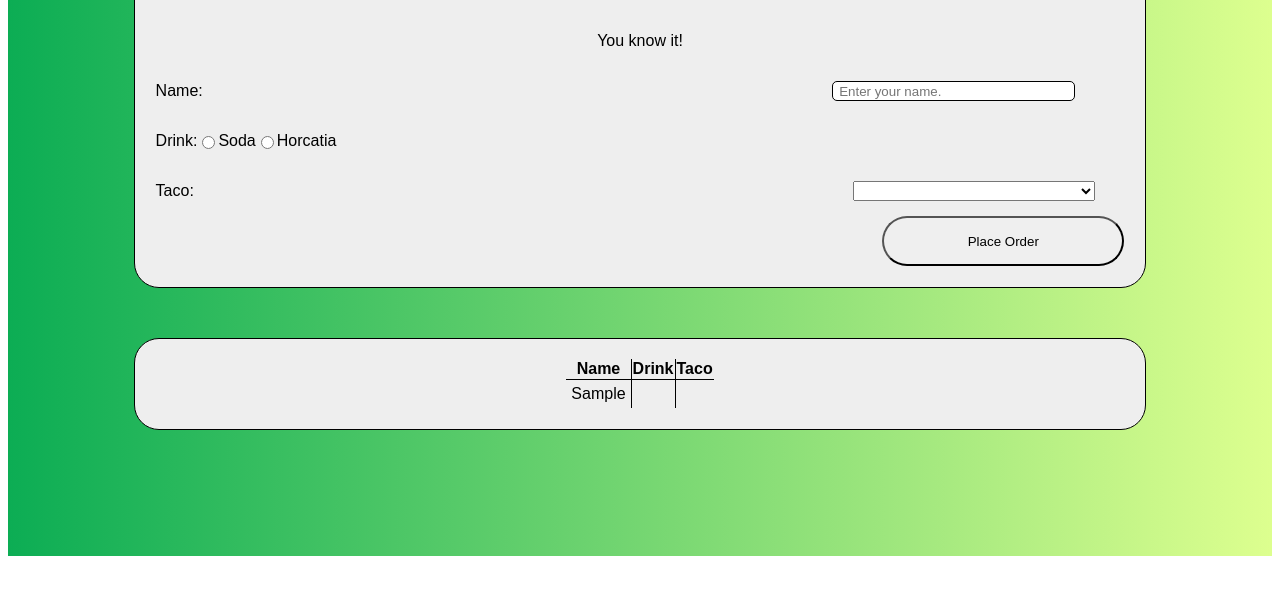
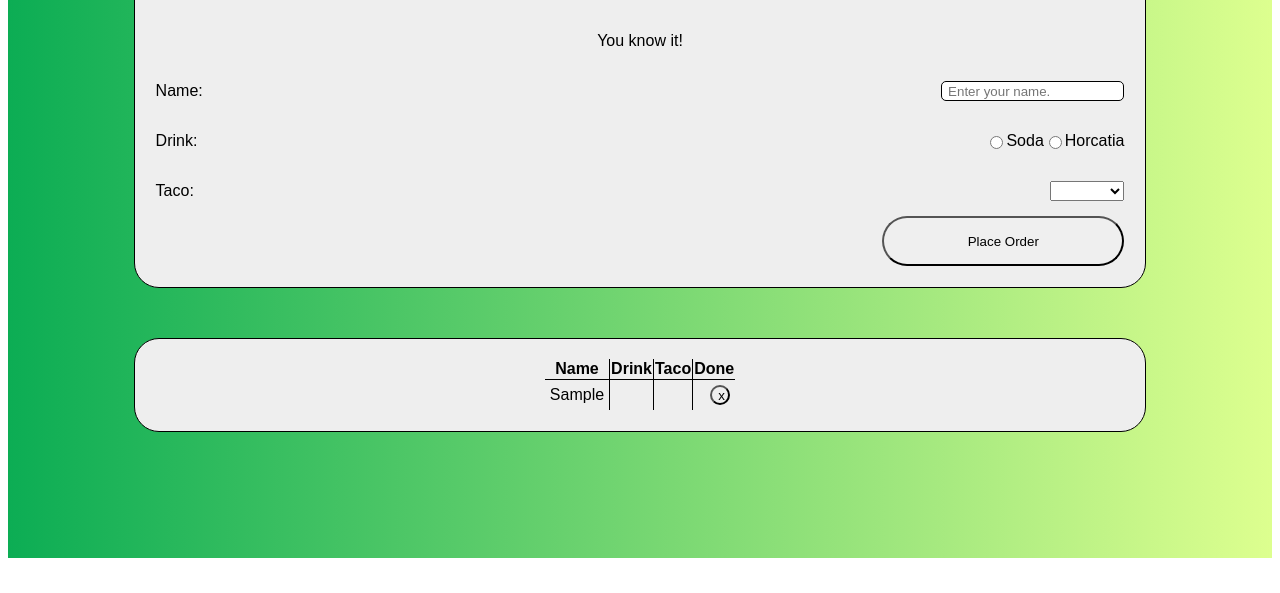
Before and after one commit to josh-klimaszewski/tacos, a plain HTML site: page index.html in a window 1280 px wide. Both pictures are taken after typing "Sample" into the empty fields and a click on the button "Place Order". Shown: the part 207-800 px from the top of the page. Drawn offline with nearby package versions, Linux system fonts and the light colour scheme.

Commit message:
added xout

```diff
--- a/components/orderForm.component.js
+++ b/components/orderForm.component.js
@@ -9,9 +9,11 @@
                     <input id="nameInput" type="text" ng-model="name" placeholder=" Enter your name.">
                 </div>
                 <div class="formTask">
-                    <p>Drink:</p>
-                    <input name="drinkInput" type="radio" ng-model="drink" value="soda">Soda
-                    <input name="drinkInput" type="radio" ng-model="drink" value="horcatia">Horcatia
+                    <p id=>Drink:</p>
+                    <div id="drinkInput">
+                        <input name="drinkInput" type="radio" ng-model="drink" value="soda">Soda
+                        <input name="drinkInput" type="radio" ng-model="drink" value="horcatia">Horcatia
+                    </div>
                 </div>
                 <div class="formTask">
                     <p>Taco: </p>
--- a/components/orderList.component.js
+++ b/components/orderList.component.js
@@ -4,14 +4,16 @@
             <div class="table">
                 <table>
                     <tr>
-                        <th id="thLeft">Name</th>
-                        <th>Drink</th>
-                        <th id="thRight">Taco</th>
+                        <th class="thRight">Name</th>
+                        <th class="thRight">Drink</th>
+                        <th class="thRight">Taco</th>
+                        <th>Done</th>
                     </tr>
                     <tr ng-repeat="x in $ctrl.orderList track by $index" >
                         <td>{{ x.name }}</td>
                         <td class="pillar">{{ x.drink }}</td>
-                        <td>{{ x.taco }}</td>
+                        <td class="pillar">{{ x.taco }}</td>
+                        <td><button class="xout" ng-click="$ctrl.xoutOrder(x)";>x</button>
                     </tr>
                 </table>
             </div>
@@ -19,7 +21,10 @@
         controller: function(OrderService) {
             var vm = this;
             vm.orderList = OrderService.getOrder();
-            console.log(vm.orderList)
+            vm.xoutOrder = function(order)  {
+                OrderService.removeOrder(order);
+            }
+
         }
     }
     angular
--- a/module.js
+++ b/module.js
@@ -2,3 +2,4 @@
     angular
         .module("app", []);
 })();
+// enter submits whyyyy
--- a/services/OrderService.component.js
+++ b/services/OrderService.component.js
@@ -3,7 +3,8 @@
         var orders = [];
         return {
             addOrder: addOrder,
-            getOrder: getOrder
+            getOrder: getOrder,
+            removeOrder: removeOrder
         }
 
         function addOrder(name, drink, taco) {
@@ -25,6 +26,11 @@
             return orders;
             orders = [];
         }
+        function removeOrder(order) {
+            var array = orders;
+            var index = array.indexOf(order);
+            array.splice(index, 1);
+        }
     }
     angular
         .module("app")
--- a/style.css
+++ b/style.css
@@ -1,16 +1,15 @@
 * {
     box-sizing: border-box;
 }
+
 main {
-    background:linear-gradient(to right, #0cad54, #ddff8f);
+    background: linear-gradient(to right, #0cad54, #ddff8f);
     display: flex;
     flex-direction: column;
     font-family: Arial, Helvetica, sans-serif;
     padding: 10%;
+}
 
-
-
-}
 .container {
     text-align: center;
     background-color: #eee;
@@ -21,12 +20,28 @@ main {
     border: 1px solid black;
     width: 100%;
 }
+
 .formTask {
     display: flex;
+    align-items: center;
+    justify-content: space-between;
+    ;
+}
 
-    align-items: center;
+#nameInput {
+    height: 20px;
+    border: 1px solid black;
+    border-radius: 5px;
+}
 
+#drinkInput {
+    display: flex;
 }
+
+#tacoInput {
+    height: 20px;
+}
+
 button {
     width: 25%;
     height: 50px;
@@ -34,21 +49,8 @@ button {
     align-self: flex-end;
     border-radius: 25px;
 }
-#nameInput {
-    width: 25%;
-    height: 20px;
-    margin-left: 65%;
-    border: 1px solid black;
-    border-radius: 5px;
-}
-#tacoInput {
-    width: 25%;
-    height: 20px;
-    margin-left: 68%;
-}
+
 .table {
-
-
     border: 1px solid black;
     width: 100%;
     margin-top: 5%;
@@ -56,26 +58,32 @@ button {
     padding: 2%;
     border-radius: 25px;
 }
+
 table {
     display: flex;
     justify-content: space-around;
     border-collapse: collapse;
 }
+
 th {
     border-bottom: 1px solid black;
 }
+
 td {
     border-top: 1px solid black;
     padding: 5px;
 }
+
 .pillar {
     border-left: 1px solid black;
     border-right: 1px solid black;
 }
 
-#thRight {
-    border-left: 1px solid black;
-}
-#thLeft {
+.thRight {
     border-right: 1px solid black;
 }
+
+.xout {
+    width: 20px;
+    height: 20px;
+}
```
